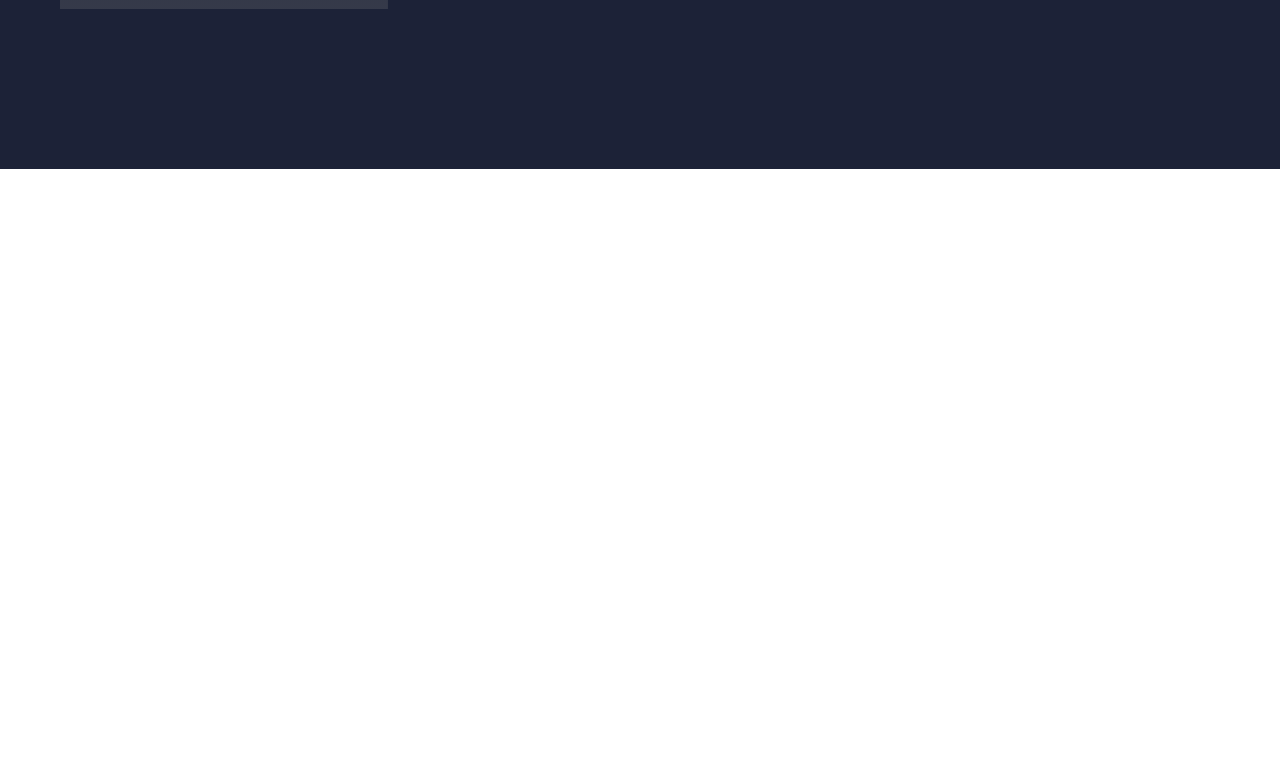
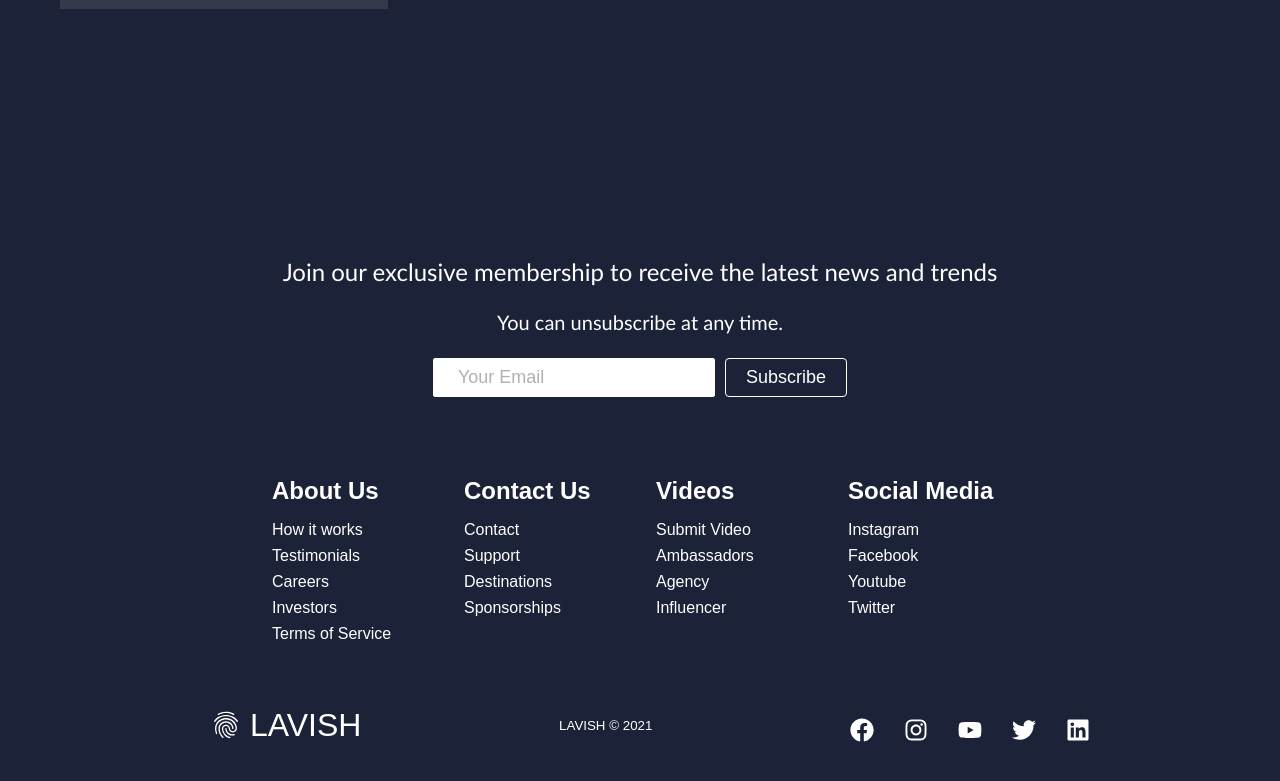
Before and after one commit to GrzegorzDabrowski/RWD-webpage, a React (Create React App) app: page / in a window 1280 px wide. Shown: the part 3158-3939 px from the top of the page. Before the commit the page ends 3327 px from the top, so only its background shows below. Built offline with nearby package versions, Linux system fonts and the light colour scheme.

Commit message:
footer done

```diff
--- a/src/App.js
+++ b/src/App.js
@@ -1,6 +1,7 @@
 import { Route, BrowserRouter as Router, Switch } from "react-router-dom";
 import "./App.css";
 import Navbar from "./components/Navbar";
+import Footer from "./components/pages/Footer/Footer";
 import Home from "./components/pages/HomePage/Home";
 
 function App() {
@@ -10,6 +11,7 @@ function App() {
       <Switch>
         <Route path="/" exact component={Home} />
       </Switch>
+      <Footer />
     </Router>
   );
 }
--- /dev/null
+++ b/src/components/pages/Footer/Footer.css
@@ -0,0 +1,159 @@
+.footer-container {
+  background-color: #1c2237;
+  padding: 4rem 0 2rem 0;
+  display: flex;
+  flex-direction: column;
+  justify-content: center;
+  align-items: center;
+}
+
+.footer-subscription {
+  display: flex;
+  flex-direction: column;
+  justify-content: center;
+  align-items: center;
+  text-align: center;
+  margin-bottom: 24px;
+  padding: 24px;
+  color: #fff;
+}
+
+.footer-subscription > p {
+  font-family: "Trebuchet MS", "Lucida Sans Unicode", "Lucida Grande",
+    "Lucida Sans", Arial, sans-serif;
+}
+
+.footer-subscription-heading {
+  margin-bottom: 24px;
+  font-size: 24px;
+}
+
+.footer-subscription-text {
+  margin-bottom: 24px;
+  font-size: 20px;
+}
+
+.footer-input {
+  padding: 8px 24px;
+  border-radius: 2px;
+  margin-right: 10px;
+  outline: none;
+  border: none;
+  font-size: 18px;
+  margin-bottom: 16px;
+  border: 1px solid #fff;
+}
+
+.footer-links {
+  width: 100%;
+  max-width: 1000px;
+  display: flex;
+  justify-content: center;
+}
+
+.footer-link-wrapper {
+  display: flex;
+}
+
+.footer-link-items {
+  display: flex;
+  flex-direction: column;
+  align-items: flex-start;
+  margin: 16px;
+  text-align: left;
+  width: 160px;
+  box-sizing: border-box;
+}
+
+.footer-link-items h2 {
+  margin-bottom: 16px;
+}
+
+.footer-link-items > h2 {
+  color: #fff;
+}
+
+.footer-link-items a {
+  color: #fff;
+  text-decoration: none;
+  margin-bottom: 0.5rem;
+}
+
+.footer-link-items a:hover {
+  color: #e9e9e9;
+  transition: 0.3s ease-out;
+}
+
+.footer-email-form h2 {
+  margin-bottom: 2rem;
+}
+
+.footer-input::placeholder {
+  color: #b1b1b1;
+}
+
+/* Social Icons */
+.social-icon-link {
+  color: #fff;
+  font-size: 24px;
+}
+
+.social-media {
+  max-width: 1000px;
+  width: 100%;
+}
+
+.social-media-wrap {
+  display: flex;
+  justify-content: space-between;
+  align-items: center;
+  width: 90%;
+  max-width: 1000px;
+  margin: 40px auto 0 auto;
+}
+
+.social-icons {
+  display: flex;
+  justify-content: space-between;
+  align-items: center;
+  width: 240px;
+}
+
+.social-logo {
+  color: #fff;
+  justify-self: start;
+  margin-left: 20px;
+  cursor: pointer;
+  text-decoration: none;
+  font-size: 2rem;
+  display: flex;
+  align-items: center;
+  margin-bottom: 16px;
+}
+
+.website-rights {
+  color: #fff;
+  margin-bottom: 16px;
+}
+
+@media screen and (max-width: 820px) {
+  .footer-links {
+    padding-top: 2rem;
+  }
+
+  .footer-input {
+    width: 100%;
+  }
+
+  .btn {
+    width: 100%;
+  }
+
+  .footer-link-wrapper {
+    flex-direction: column;
+  }
+
+  .social-media-wrap {
+    flex-direction: column;
+  }
+}
--- /dev/null
+++ b/src/components/pages/Footer/Footer.js
@@ -0,0 +1,128 @@
+import React from "react";
+import "./Footer.css";
+import { Button } from "../../Button";
+import { Link } from "react-router-dom";
+import {
+  FaFacebook,
+  FaInstagram,
+  FaYoutube,
+  FaTwitter,
+  FaLinkedin,
+} from "react-icons/fa";
+import { MdFingerprint } from "react-icons/md";
+
+function Footer() {
+  return (
+    <div className="footer-container">
+      <section className="footer-subscription">
+        <p className="footer-subscription-heading">
+          Join our exclusive membership to receive the latest news and trends
+        </p>
+        <p className="footer-subscription-text">
+          You can unsubscribe at any time.
+        </p>
+        <div className="input-areas">
+          <form>
+            <input
+              className="footer-input"
+              name="email"
+              type="email"
+              placeholder="Your Email"
+            />
+            <Button buttonStyle="btn--outline">Subscribe</Button>
+          </form>
+        </div>
+      </section>
+      <div className="footer-links">
+        <div className="footer-link-wrapper">
+          <div className="footer-link-items">
+            <h2>About Us</h2>
+            <Link to="/sign-up">How it works</Link>
+            <Link to="/">Testimonials</Link>
+            <Link to="/">Careers</Link>
+            <Link to="/">Investors</Link>
+            <Link to="/">Terms of Service</Link>
+          </div>
+          <div className="footer-link-items">
+            <h2>Contact Us</h2>
+            <Link to="/">Contact</Link>
+            <Link to="/">Support</Link>
+            <Link to="/">Destinations</Link>
+            <Link to="/">Sponsorships</Link>
+          </div>
+        </div>
+        <div className="footer-link-wrapper">
+          <div className="footer-link-items">
+            <h2>Videos</h2>
+            <Link to="/">Submit Video</Link>
+            <Link to="/">Ambassadors</Link>
+            <Link to="/">Agency</Link>
+            <Link to="/">Influencer</Link>
+          </div>
+          <div className="footer-link-items">
+            <h2>Social Media</h2>
+            <Link to="/">Instagram</Link>
+            <Link to="/">Facebook</Link>
+            <Link to="/">Youtube</Link>
+            <Link to="/">Twitter</Link>
+          </div>
+        </div>
+      </div>
+      <section className="social-media">
+        <div className="social-media-wrap">
+          <div className="footer-logo">
+            <Link to="/" className="social-logo">
+              <MdFingerprint className="navbar-icon" />
+              LAVISH
+            </Link>
+          </div>
+          <small className="website-rights">LAVISH © 2021</small>
+          <div className="social-icons">
+            <Link
+              className="social-icon-link"
+              to="/"
+              target="_blank"
+              aria-label="Facebook"
+            >
+              <FaFacebook />
+            </Link>
+            <Link
+              className="social-icon-link"
+              to="/"
+              target="_blank"
+              aria-label="Instagram"
+            >
+              <FaInstagram />
+            </Link>
+            <Link
+              className="social-icon-link"
+              to="/"
+              target="_blank"
+              aria-label="Youtube"
+            >
+              <FaYoutube />
+            </Link>
+            <Link
+              className="social-icon-link"
+              to="/"
+              target="_blank"
+              aria-label="Twitter"
+            >
+              <FaTwitter />
+            </Link>
+            <Link
+              className="social-icon-link"
+              to="/"
+              target="_blank"
+              aria-label="LinkedIn"
+            >
+              <FaLinkedin />
+            </Link>
+          </div>
+        </div>
+      </section>
+    </div>
+  );
+}
+
+export default Footer;
```
Also changed, not shown: 1 other file (tests, documents, lock files or other folders).
